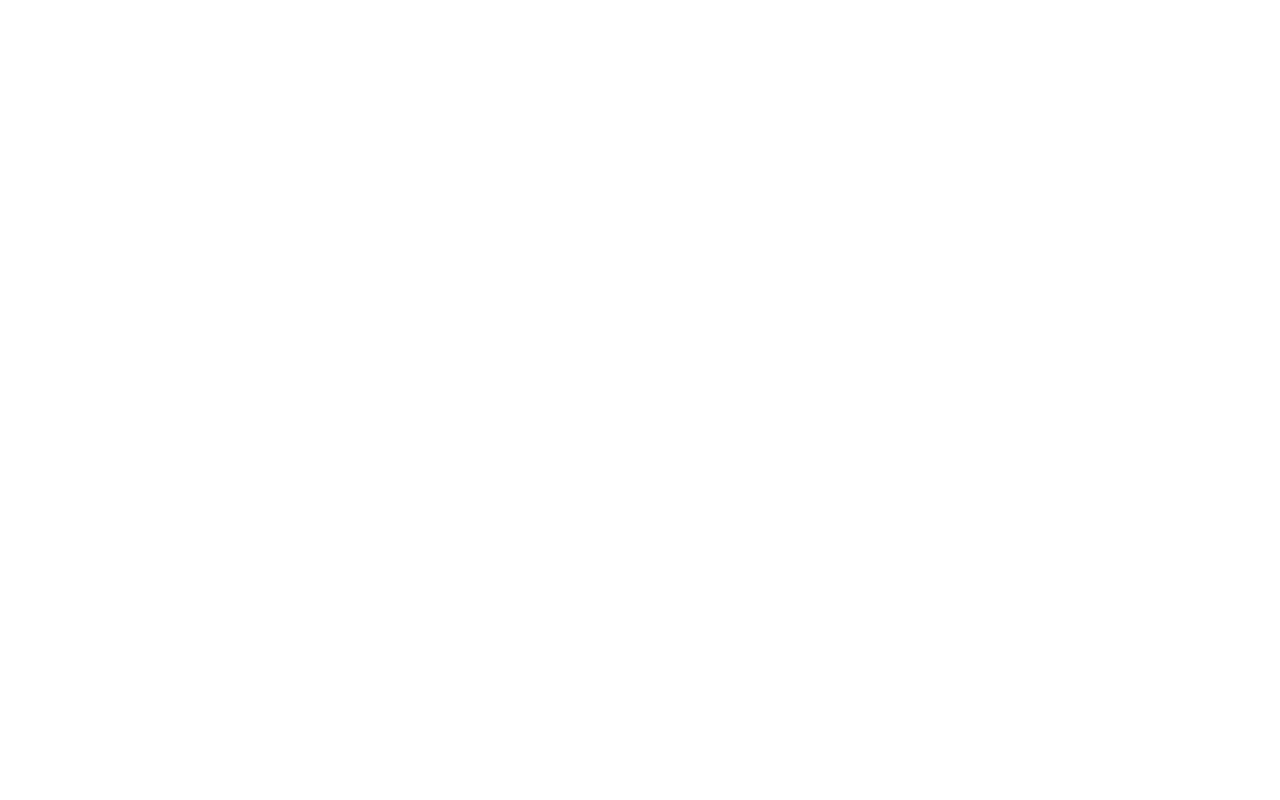
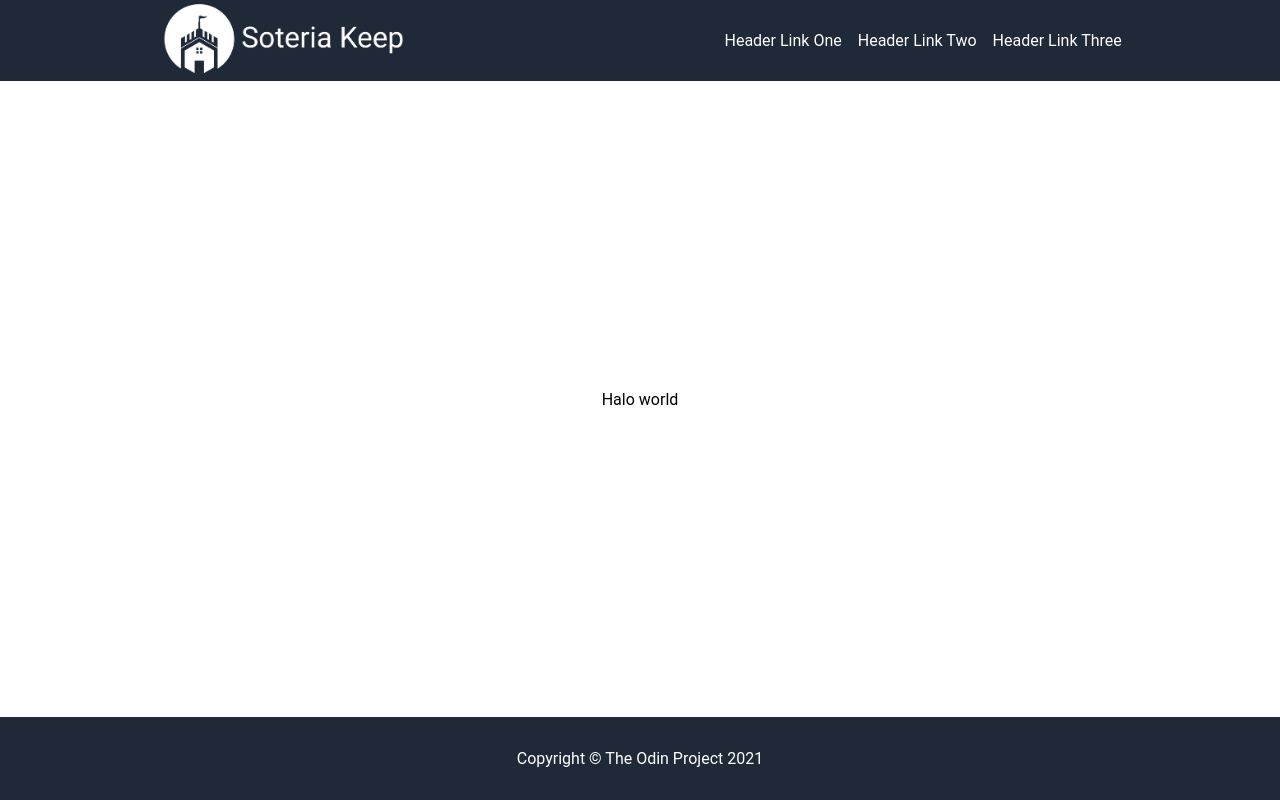
Before and after one commit to BryanTYTan/odin-landing-page, a plain HTML site: page index.html in a window 1280 px wide. Drawn offline with Linux system fonts and the light colour scheme.

Commit message:
Base + more
above would consist of fixing just the header and footer, setting a foundation.

```diff
--- a/index.html
+++ b/index.html
@@ -3,13 +3,37 @@
 
 <head>
     <meta charset="UTF-8">
+    <meta http-equiv="X-UA-Compatible" content="IE=edge">
     <meta name="viewport" content="width=device-width, initial-scale=1.0">
     <link rel="stylesheet" type="text/css" href="./src/css/homepage.css">
     <title>Landing Page</title>
 </head>
 
 <body>
+    <div class="header">
+        <div class="left-head">
+            <img id="head_logo" src="./src/img/logo.png" />
+        </div>
+        <ul class="right-head">
+            <li>
+                <a href="#">Header Link One</a>
+            </li>
+            <li>
+                <a href="#">Header Link Two</a>
+            </li>
+            <li>
+                <a href="#">Header Link Three</a>
+            </li>
+        </ul>
+    </div>
 
+    <div class="content">
+        <p>Halo world</p>
+    </div>
+
+    <div class="footer">
+        <p>Copyright © The Odin Project 2021</p>
+    </div>
 </body>
 
 </html>
--- a/src/css/homepage.css
+++ b/src/css/homepage.css
@@ -0,0 +1,55 @@
+body {
+    display: flex;
+    flex-direction: column;
+    height: 100vh;
+    margin: 0;
+    overflow: hidden;
+    font-family: Roboto, sans-serif;
+}
+
+.header, .footer {
+    display: flex;
+    background-color: #1f2937;;
+    color: white;
+}
+
+.header {
+    justify-content: space-around;
+}
+
+#head_logo {
+    max-width: 250px;
+}
+
+.left-head {
+    padding: 0;
+}
+
+.right-head {
+    align-items: center;
+}
+
+
+ul {
+    list-style-type: none;
+    display: flex;
+    gap: 16px;
+    margin: 0;
+    padding: 0;
+}
+
+a {
+    /* this removes the line under our links */
+    text-decoration: none;
+    color: white;
+}
+
+.content {
+    margin: auto;
+    text-align: center;
+}
+
+.footer {
+    padding: 16px;
+    justify-content: center;
+}
```
Also changed, not shown: src/img/logo.png (added).
